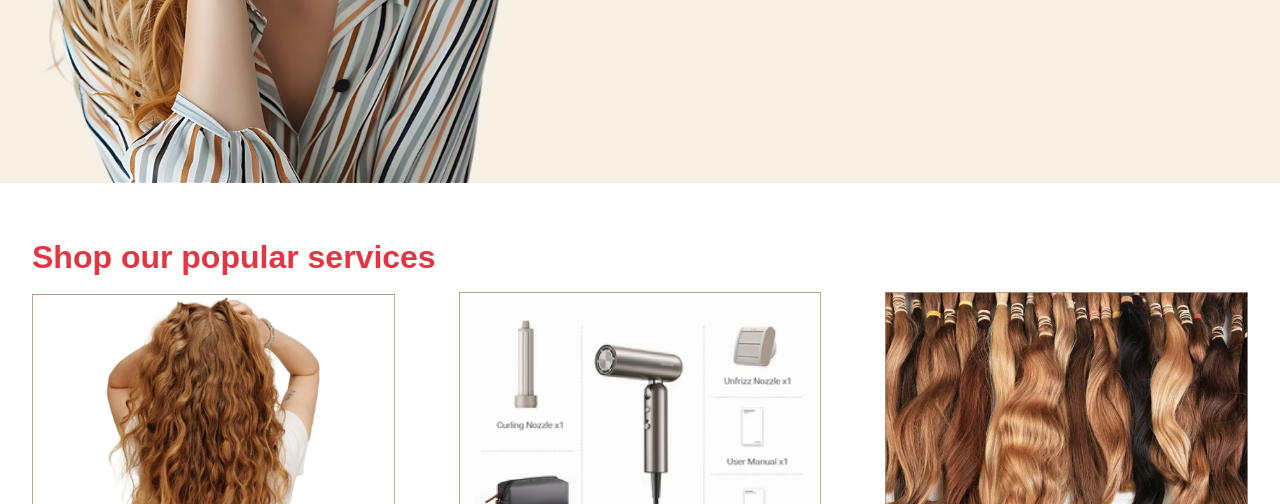
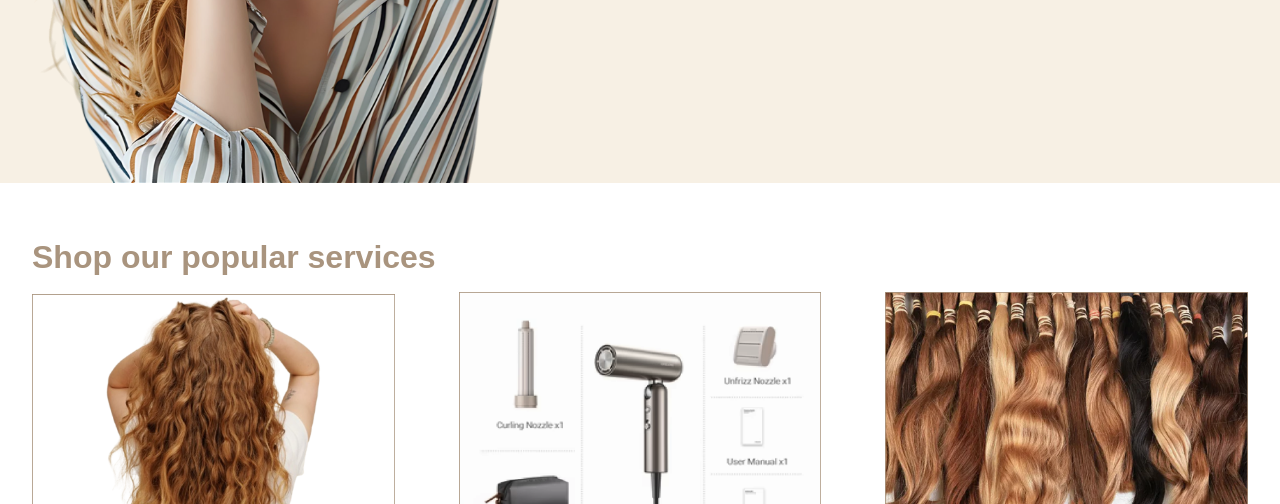
Before and after one commit to amnaontop/M-A-Salon-, a plain HTML site: page index.html in a window 1280 px wide. Shown: the part 596-1100 px from the top of the page. Drawn offline with Linux system fonts and the light colour scheme; a web font is replaced by a local one.

Commit message:
Update style.css

```diff
--- a/style.css
+++ b/style.css
@@ -104,7 +104,7 @@ header .icons a svg:hover{
 }
 #featured h1{
     font-family: 'Italiana', sans-serif;
-    color: #e43543;
+    color: #A9947E;
     font-size: 32px;
 }
 #featured .container{
```
